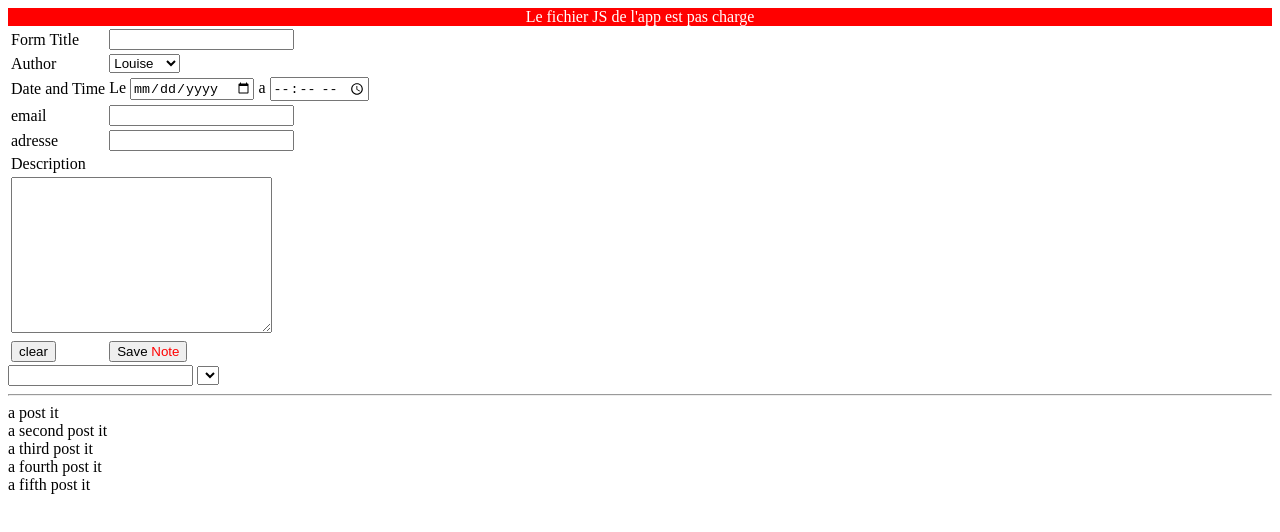
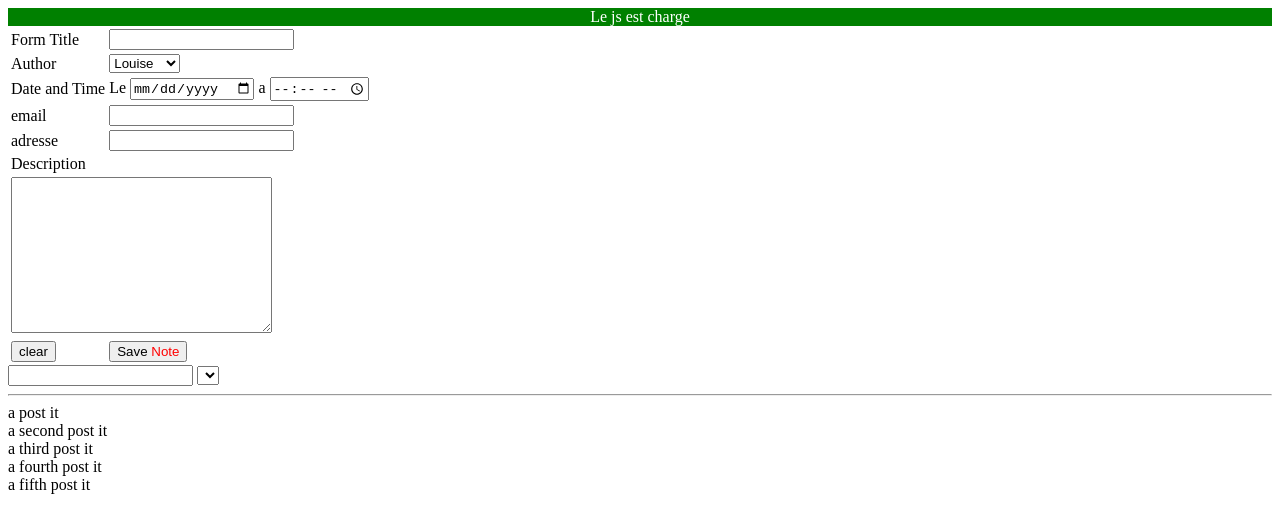
Before and after one commit to opidalo5/JavaScriptTraining2, a website: page index.html in a window 1280 px wide. Drawn offline with Linux system fonts and the light colour scheme.

Commit message:
umm was this from yesterday?

```diff
--- a/index.html
+++ b/index.html
@@ -67,6 +67,6 @@
     <div class="post-it">a fifth post it</div>
 </div>
 </div>
-
+   <script src="js/index.js"></script>
 </body>
 </html>
--- /dev/null
+++ b/js/index.js
@@ -0,0 +1,10 @@
+// loading a variable into the DIV called "jsLoaded"
+var jsloaded=document.querySelector("#jsLoaded");
+
+// modification of the style css of the tag
+jsloaded.style.backgroundColor="green";
+
+// modification of the text content of the tag
+jsloaded.innerText="Le js est charge";
+
+console.log("Le fichier index.js a fini d'etre executer")
```
